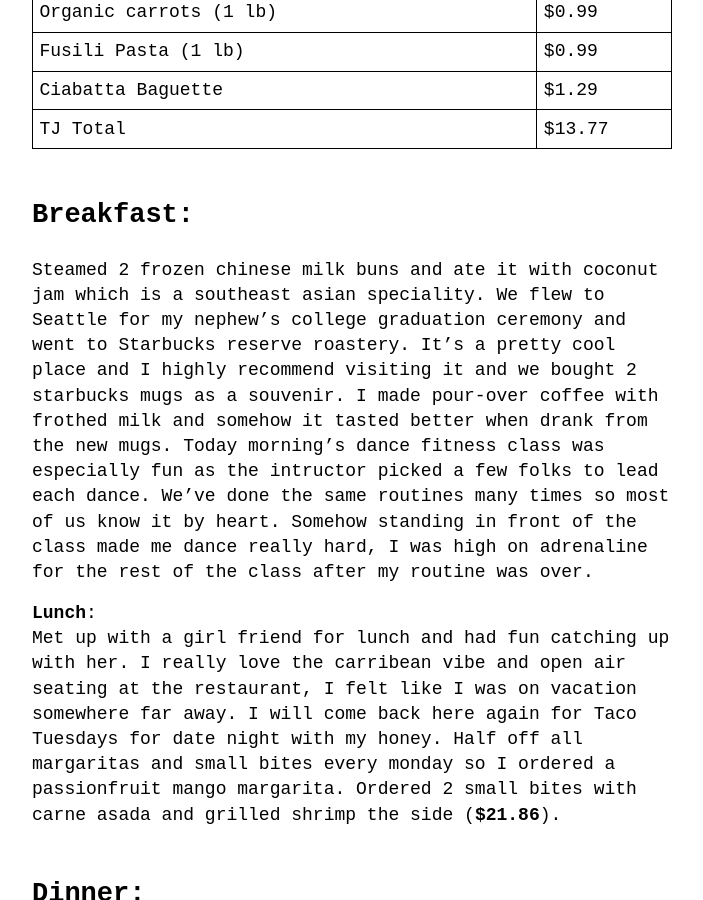
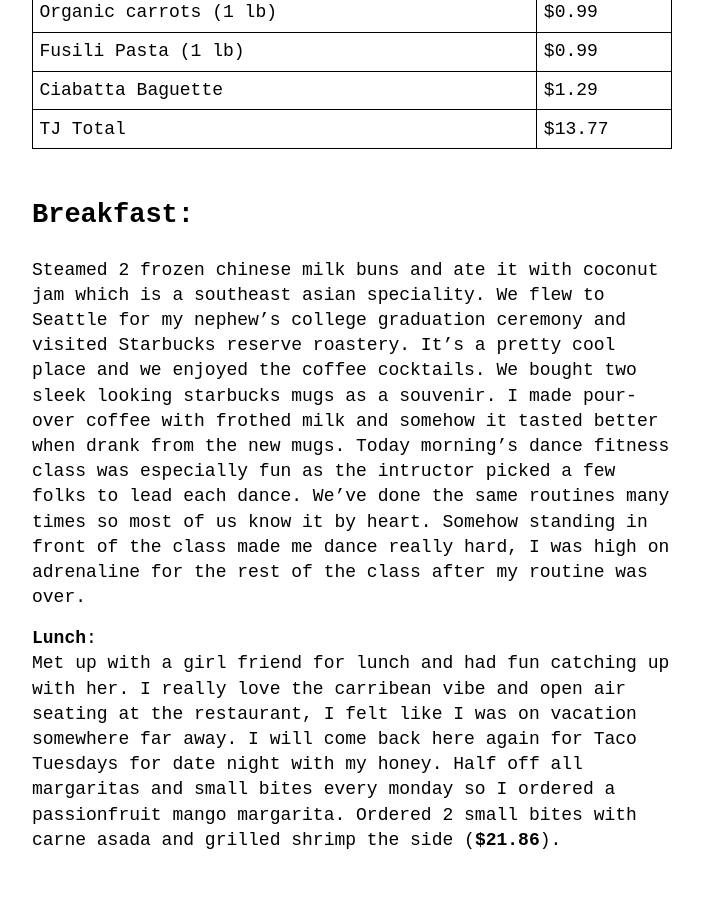
Before and after one commit to groceryshoppingisfun/weeklyfoodjournal, a Jekyll site: the page built from _posts/2025-06-16-Thai-Inspired-Cooking-Week.md, in a window 1280 px wide and 900 px high, scrolled down 1188 px. Shown: the whole window, without its empty margins (288-991 px from the left). Built offline with Jekyll 4.4.1, drawn with Linux system fonts in a browser that asks for light colours.

Commit message:
Update 2025-06-16-Thai-Inspired-Cooking-Week.md

```diff
--- a/_posts/2025-06-16-Thai-Inspired-Cooking-Week.md
+++ b/_posts/2025-06-16-Thai-Inspired-Cooking-Week.md
@@ -22,7 +22,7 @@ layout: post
 
 
 ## Breakfast:
-Steamed 2 frozen chinese milk buns and ate it with coconut jam which is a southeast asian speciality. We flew to Seattle for my nephew's college graduation ceremony and went to Starbucks reserve roastery. It's a pretty cool place and I highly recommend visiting it and we bought 2 starbucks mugs as a souvenir. I made pour-over coffee with frothed milk and somehow it tasted better when drank from the new mugs. Today morning's dance fitness class was especially fun as the intructor picked a few folks to lead each dance. We've done the same routines many times so most of us know it by heart. Somehow standing in front of the class made me dance really hard, I was high on adrenaline for the rest of the class after my routine was over.
+Steamed 2 frozen chinese milk buns and ate it with coconut jam which is a southeast asian speciality. We flew to Seattle for my nephew's college graduation ceremony and visited Starbucks reserve roastery. It's a pretty cool place and we enjoyed the coffee cocktails. We bought two sleek looking starbucks mugs as a souvenir. I made pour-over coffee with frothed milk and somehow it tasted better when drank from the new mugs. Today morning's dance fitness class was especially fun as the intructor picked a few folks to lead each dance. We've done the same routines many times so most of us know it by heart. Somehow standing in front of the class made me dance really hard, I was high on adrenaline for the rest of the class after my routine was over.
 
 **Lunch**:
 Met up with a girl friend for lunch and had fun catching up with her. I really love the carribean vibe and open air seating at the restaurant, I felt like I was on vacation somewhere far away. I will come back here again for Taco Tuesdays for date night with my honey. Half off all margaritas and small bites every monday so I ordered a passionfruit mango margarita.  Ordered 2 small bites with carne asada and grilled shrimp the side (**$21.86**).
```
